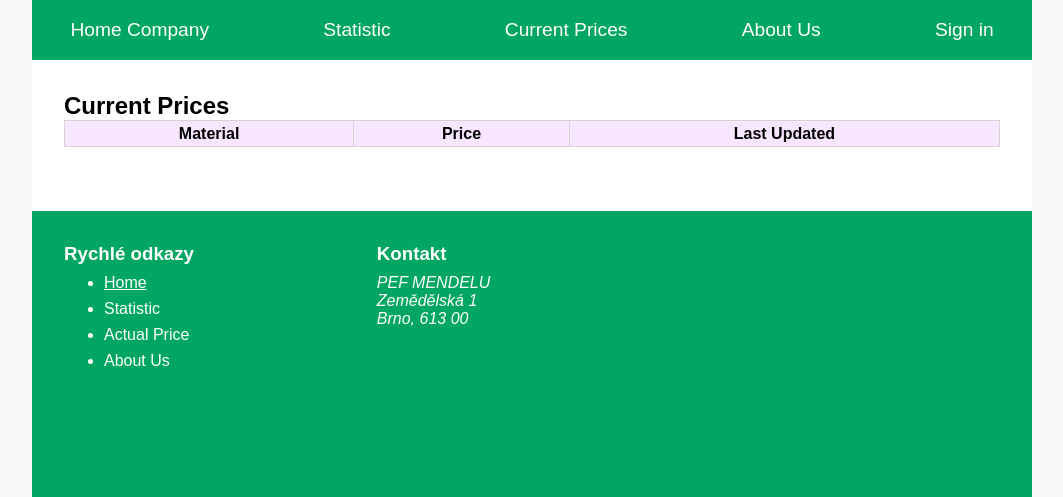
After one commit to MartinWeiss01/flask_vwaproj, a Flask app: page /prices in a window 1280 px wide. The commit adds this page. Shown: the top 497 px of the page, without its empty margins (108-1171 px from the left). Run offline with Flask 2, Linux system fonts and the light colour scheme; data that the repository does not hold is empty.

Commit message:
feat(Prices): add Current Prices page

```diff
--- a/app.py
+++ b/app.py
@@ -2,7 +2,7 @@ from flask import Flask, render_template, request, flash, redirect, url_for, ses
 from views.auth import auth_bp
 from views.homepage import homepage
 from database import database
-import forms
+from service.materials_service import MaterialsService
 
 app = Flask(__name__)
 app.config['DEBUG'] = True
@@ -12,5 +12,10 @@ database.init_app(app)
 app.register_blueprint(homepage, url_prefix='/')
 app.register_blueprint(auth_bp, url_prefix='/auth')
 
+@app.route('/prices')
+def view_current_prices():
+    prices = MaterialsService.get_current_prices()
+    return render_template("prices.html", prices=prices)
+
 if __name__ == '__main__':
     app.run('0.0.0.0', port=5001, debug=True)
--- a/templates/nav.html
+++ b/templates/nav.html
@@ -1,24 +1,19 @@
 {% block nav %}
-    <div
-        class="hamburger"
-        onclick="document.getElementById('nav').classList.toggle('visible')"
-    >
+<div class="hamburger" onclick="document.getElementById('nav').classList.toggle('visible')">
     <i class="fa-solid fa-bars"></i>
 </div>
 <nav id="nav">
 
     <a href="{{url_for('homepage.index')}}">Home Company</a>
     <a>Statistic</a>
-        <a>Actual Price</a>
+    <a href="{{url_for('view_current_prices')}}">Current Prices</a>
     <a>About Us</a>
     {% if session['authenticated'] %}
-            <a href="{{url_for('auth.signout')}}">Logout {{session['login']}}</a>
+    <a href="{{url_for('auth.signout')}}">Logout {{session['email']}}</a>
     {% else %}
     <a href="{{url_for('auth.sign_in')}}">Sign in</a>
     {% endif %}
     </div>
 
 </nav>
-
-    <header></header>
 {% endblock%}
--- /dev/null
+++ b/templates/prices.html
@@ -0,0 +1,23 @@
+{% extends 'main.html' %}
+
+{% block content %}
+<section>
+  <h1>Current Prices</h1>
+
+  <table>
+    <tr>
+      <th>Material</th>
+      <th>Price</th>
+      <th>Last Updated</th>
+    </tr>
+    {% for material in prices %}
+    <tr>
+      <td>{{ material.name }}</td>
+      <td>{{ material.price }} Kč</td>
+      <td>{{ material.added }}</td>
+    </tr>
+    {% endfor %}
+  </table>
+
+</section>
+{% endblock %}
```
Lines whose indentation alone changed are shown as unchanged.
